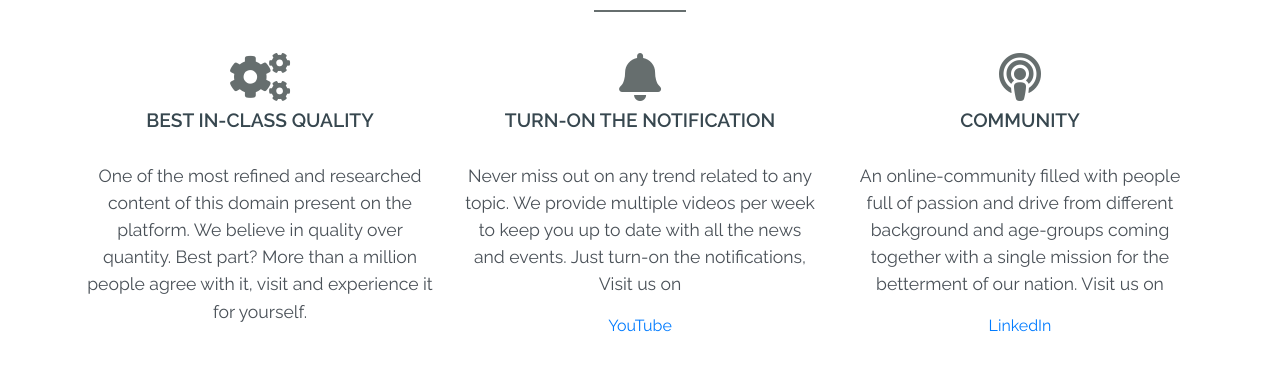
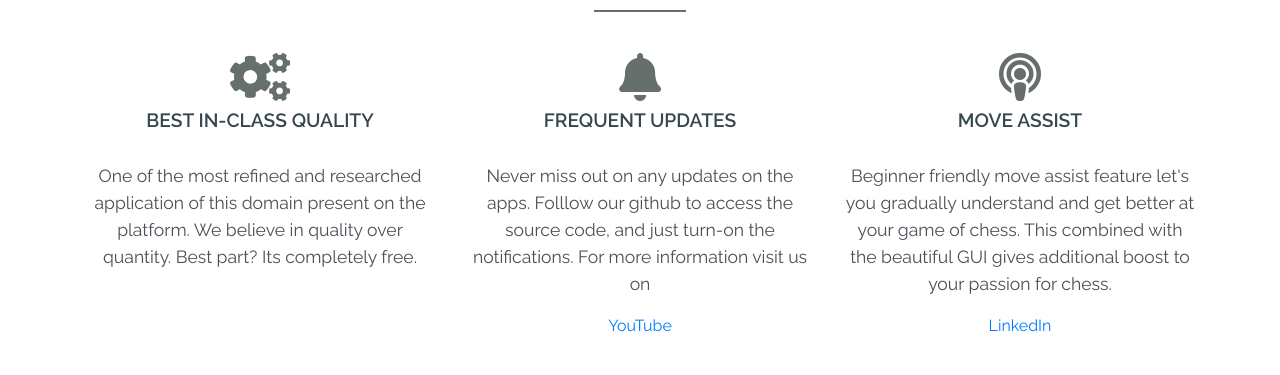
Before and after one commit to FinesseChess/FinesseChess, a plain HTML site: page index.html in a window 1280 px wide. Shown: the part 1158-1533 px from the top of the page. Drawn offline with nearby package versions, Linux system fonts and the light colour scheme.

Commit message:
Update index.html

```diff
--- a/index.html
+++ b/index.html
@@ -8,7 +8,7 @@
     <meta charset="UTF-8">
     <meta name="viewport" content="width=device-width, initial-scale=1.0">
     <meta http-equiv="X-UA-Compatible" content="ie=edge">
-    <title>Finnesse Chess</title>
+    <title>Finesse Chess</title>
     <link rel="icon" href="assets/img/logof2.png" type="image/icon type">
     <link rel="stylesheet" href="https://stackpath.bootstrapcdn.com/bootstrap/4.4.1/css/bootstrap.min.css">
         <link rel="stylesheet" href="https://cdnjs.cloudflare.com/ajax/libs/font-awesome/5.12.1/css/all.min.css">
@@ -63,7 +63,7 @@
             <div class="row main-hero-content">
 
                     <div class="col-md-6">
-                        <h1>Finnesse Chess</h1>
+                        <h1>Finesse Chess</h1>
                         <p>It is a simple chess application with an uncomplicated GUI that implements chess algorithms using fundamental OOP concepts in Java.
                             With many other features like local storage for player statistics and analysis along with a adaptable timer.</p>
 
@@ -103,20 +103,20 @@
                 <div class="col-md-4">
                     <i class="fas fa-cogs fa-3x mb-2"></i>
                     <h3>best in-class quality</h3>
-                    <p>One of the most refined and researched content of this domain present on the platform. We believe in quality over quantity. Best part? More than a million people agree with it, visit and experience it for yourself.</p>
+                    <p>One of the most refined and researched application of this domain present on the platform. We believe in quality over quantity. Best part? Its completely free.</p>
                 </div>
 
                 <div class="col-md-4">
                     <i class="fas fa-bell fa-3x mb-2"></i>
-                    <h3>Turn-on the notification</h3>
-                    <p>Never miss out on any trend related to any topic. We provide multiple videos per week to keep you up to date with all the news and events. Just turn-on the notifications, Visit us on </p>
+                    <h3>Frequent updates</h3>
+                    <p>Never miss out on any updates on the apps. Folllow our github to access the source code, and just turn-on the notifications. For more information visit us on </p>
                     <a href="#">YouTube</a>
                 </div>
 
                 <div class="col-md-4">
                     <i class="fas fa-podcast fa-3x mb-2"></i>
-                    <h3>Community</h3>
-                    <p>An online-community filled with people full of passion and drive from different background and age-groups coming together with a single mission for the betterment of our nation. Visit us on</p>
+                    <h3>Move assist</h3>
+                    <p>Beginner friendly move assist feature let's you gradually understand and get better at your game of chess. This combined with the beautiful GUI gives additional boost to your passion for chess.</p>
                     <a href="#">LinkedIn</a>
                 </div>
 
```
